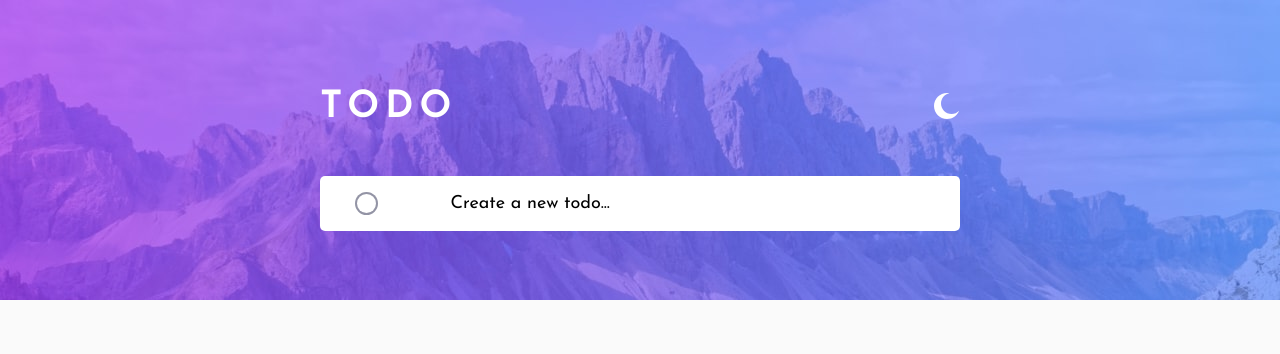
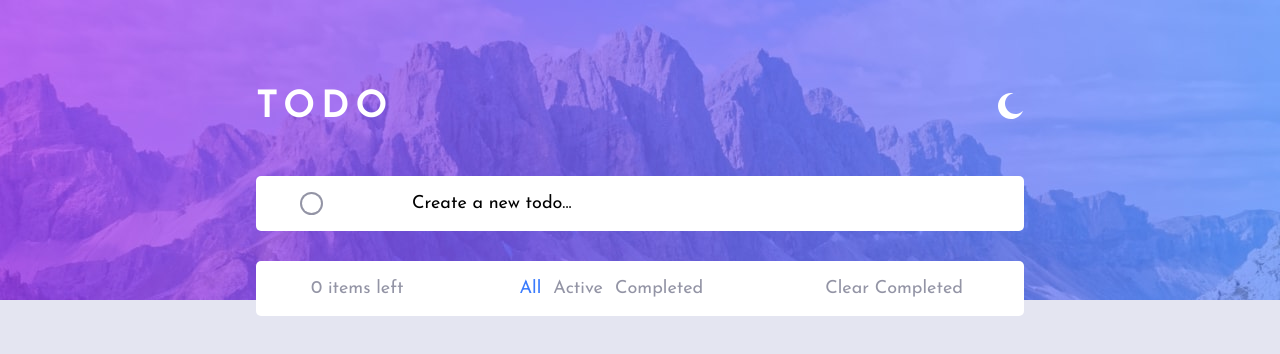
Before and after one commit to paulo-david/todo-app-main, a React (Create React App) app: page / in a window 1280 px wide. Shown: the top 354 px of the page. Built offline with nearby package versions, Linux system fonts and the light colour scheme; the HTML template or start-up script is replaced by a standard one.

Commit message:
:sparkles: add filters

```diff
--- a/src/App_styles.ts
+++ b/src/App_styles.ts
@@ -26,7 +26,7 @@ const App = styled.div<Props>`
 `;
 
 const AppChildren = styled.div`
-  width: 50%;
+  width: 60%;
 
   margin: 0 auto;
   padding-top: 90px;
--- a/src/components/Item/styles.ts
+++ b/src/components/Item/styles.ts
@@ -27,7 +27,7 @@ const Item = styled.div<Props>`
     justify-content: center;
     align-items: center;
 
-    background-color: hsl(236, 9%, 61%);
+    background-color: var(--light_gray);
 
     &:hover {
       background-image: linear-gradient(
@@ -66,7 +66,6 @@ const Item = styled.div<Props>`
     fill: white;
     cursor: pointer;
   }
-
 `;
 
 export default Item;
--- a/src/components/List/index.tsx
+++ b/src/components/List/index.tsx
@@ -1,18 +1,63 @@
 import Item from "../Item";
-import ListWrapper from "./styles";
+import ListWrapper, { ListFooter, Filter } from "./styles";
 
+import { useState } from "react";
 import { useAppSelector as useSelector } from "../../store/hooks";
 
 const List = () => {
+  const isDarkMode = useSelector((state) => state.themes.isDarkMode);
+  const [filter, setFilter] = useState("all");
   const task_list = useSelector((state) => state.tasks.task_list);
 
-  console.log(task_list);
+  const handleFilter = (event: React.MouseEvent<HTMLButtonElement>) => {
+    const selected = event.currentTarget.id;
+
+    switch (selected) {
+      case "all":
+        setFilter("all");
+        break;
+      case "active":
+        setFilter("false");
+        break;
+      case "completed":
+        setFilter("true");
+        break;
+    }
+  };
 
   return (
     <ListWrapper>
-      {task_list.map((task) => (
-        <Item key={task.id} task={task}></Item>
-      ))}
+      {task_list
+        .filter(
+          (task) => filter === "all" || filter === String(task.is_completed)
+        )
+        .map((task) => (
+          <Item key={task.id} task={task}></Item>
+        ))}
+
+      <ListFooter isDarkMode={isDarkMode}>
+        <p className="info">
+          {task_list.reduce(
+            (prev, curr) => prev + Number(!curr.is_completed),
+            0
+          )}{" "}
+          items left
+        </p>
+
+        <Filter id="filters" filter={filter}>
+          <button id="all" onClick={handleFilter}>
+            All
+          </button>
+          <button id="active" onClick={handleFilter}>
+            Active
+          </button>
+          <button id="completed" onClick={handleFilter}>
+            Completed
+          </button>
+        </Filter>
+
+        <button id="clearCompleted">Clear Completed</button>
+      </ListFooter>
     </ListWrapper>
   );
 };
--- a/src/components/List/styles.ts
+++ b/src/components/List/styles.ts
@@ -4,12 +4,54 @@ const List = styled.div`
   width: 100%;
 
   & > :first-child {
-    border-top-right-radius: 5px;
-    border-top-left-radius: 5px;
+    border-radius: 5px 5px 0 0;
   }
-  & > :last-child {
-    border-bottom-right-radius: 5px;
-    border-bottom-left-radius: 5px;
+`;
+
+interface Props {
+  filter?: string;
+  isDarkMode?: boolean;
+}
+
+export const ListFooter = styled.div<Props>`
+  background-color: var(--bg_lst_light);
+  border-radius: 5px !important;
+
+  &,
+  button {
+    font-family: "Josefin Sans";
+    color: var(--light_gray);
+    font-size: 18px;
+
+    border: none;
+  }
+
+  button {
+    cursor: pointer;
+    background-color: inherit;
+  }
+  button:hover {
+    color: var(--dark_gray);
+  }
+
+  width: 100%;
+
+  display: flex;
+  justify-content: space-around;
+  align-items: center;
+`;
+
+export const Filter = styled.section<Props>`
+  display: flex;
+
+  #all {
+    ${(props) => (props.filter === "all" ? "color: var(--blue);" : "")}
+  }
+  #active {
+    ${(props) => (props.filter === "false" ? "color: var(--blue);" : "")}
+  }
+  #completed {
+    ${(props) => (props.filter === "true" ? "color: var(--blue);" : "")}
   }
 `;
 
--- a/src/index.css
+++ b/src/index.css
@@ -1,13 +1,16 @@
 /* @import url("https://fonts.google.com/specimen/Josefin+Sans"); */
 
 :root {
-  --bg_light: hsl(0, 0%, 98%);
+  --bg_light:  hsl(236, 33%, 92%);
   --bg_dark: hsl(235, 21%, 11%);
 
   --bg_lst_light: white;
   --bg_lst_dark: hsl(235, 24%, 19%);
 
   --blue:hsl(220, 98%, 61%);
+
+  --light_gray: hsl(236, 9%, 61%);
+  --dark_gray: hsl(235, 19%, 35%);
 
   /* --bg_color: hsl(236, 33%, 92%); */
   /* --bg_color: hsl(233, 11%, 84%); */
```
